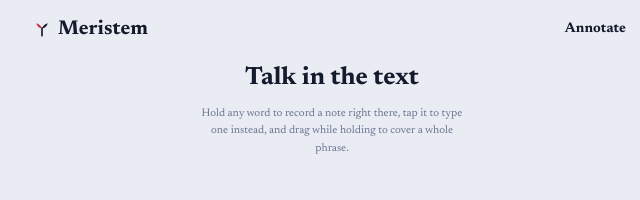
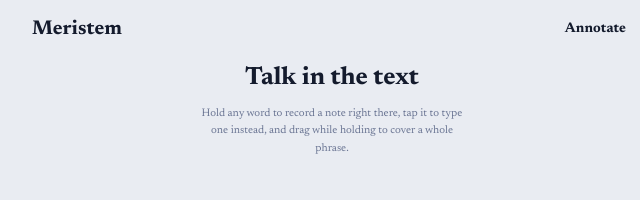
Before and after one commit to kyleostboe/Meristem, a website: page index.html in a window 1280 px wide. Shown: the top 200 px of the page, 308-948 px from the left. Drawn offline with Linux system fonts and the light colour scheme.

Commit message:
Revert "Add a sprout mark next to the wordmark"

```diff
--- a/index.html
+++ b/index.html
@@ -99,11 +99,9 @@
     background:var(--paper);
   }
   .wordmark{
-    display:flex;align-items:center;gap:6px;
     font-family:"Newsreader",Georgia,serif;font-weight:700;
     font-size:20px;letter-spacing:.002em;color:var(--ink);
   }
-  .wordmark svg{flex:0 0 auto;color:var(--ink)}
   .acts{margin-left:auto;display:flex;align-items:center;gap:12px;flex:0 0 auto;min-height:39px}
   .tbtn,.btn,.mini,.topbar .reset{
     font-family:"Newsreader",Georgia,serif;font-size:14px;font-weight:700;letter-spacing:.002em;
@@ -607,7 +605,7 @@
 <body>
 <div class="app">
   <header class="topbar">
-    <span class="wordmark"><svg width="20" height="20" viewBox="0 0 24 24" aria-hidden="true"><path d="M12 20V11" stroke="currentColor" stroke-width="2" stroke-linecap="round" fill="none"/><path d="M12 11Q7 11 5 5Q10 6 12 11Z" fill="var(--mark)"/><path d="M12 11Q17 11 19 5Q14 6 12 11Z" fill="currentColor"/></svg>Meristem</span>
+    <span class="wordmark">Meristem</span>
     <button class="reset" id="up" hidden>&#8592; Back</button>
     <span class="crumb" id="crumb" hidden></span>
     <span class="acts">
```
